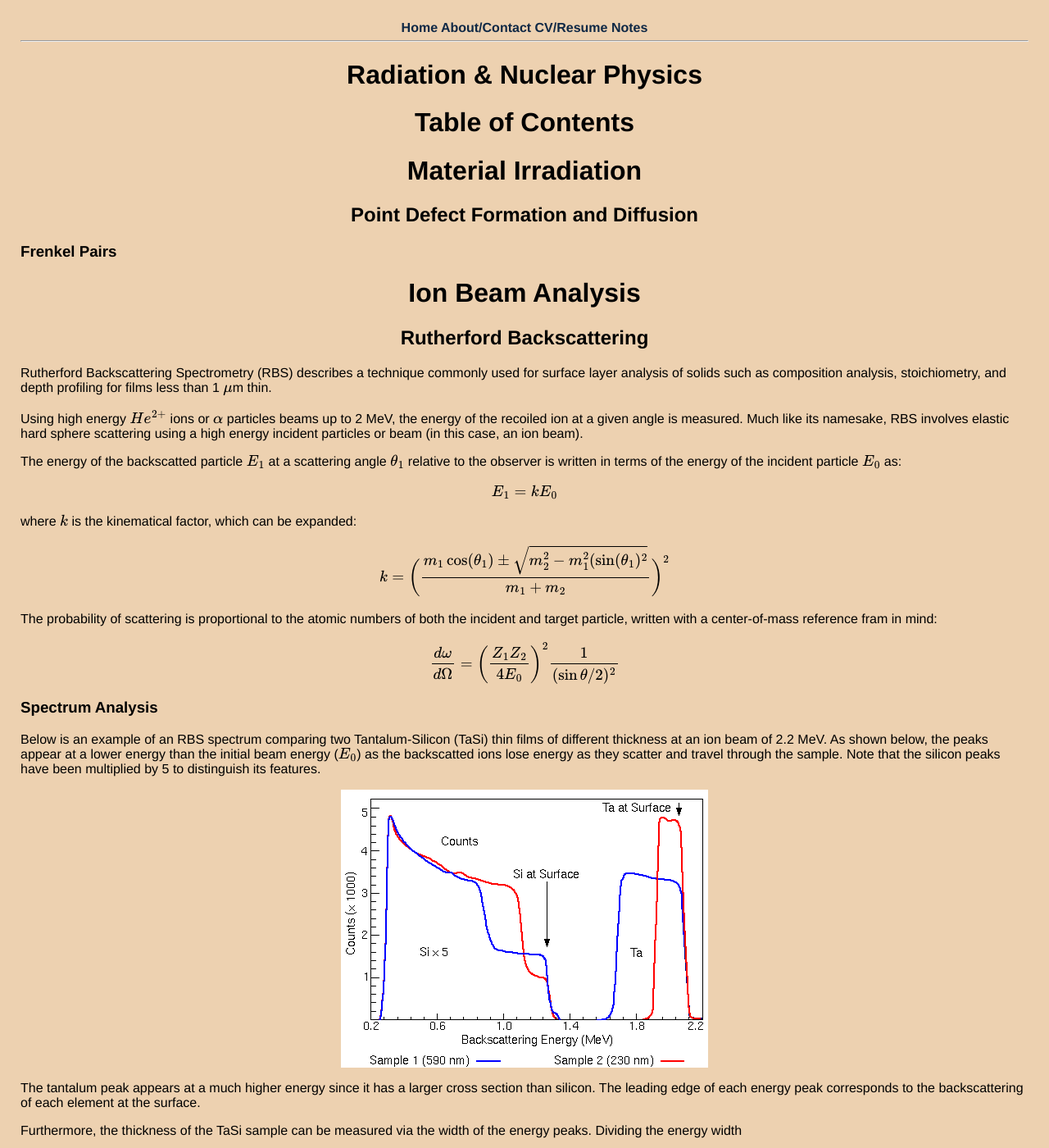
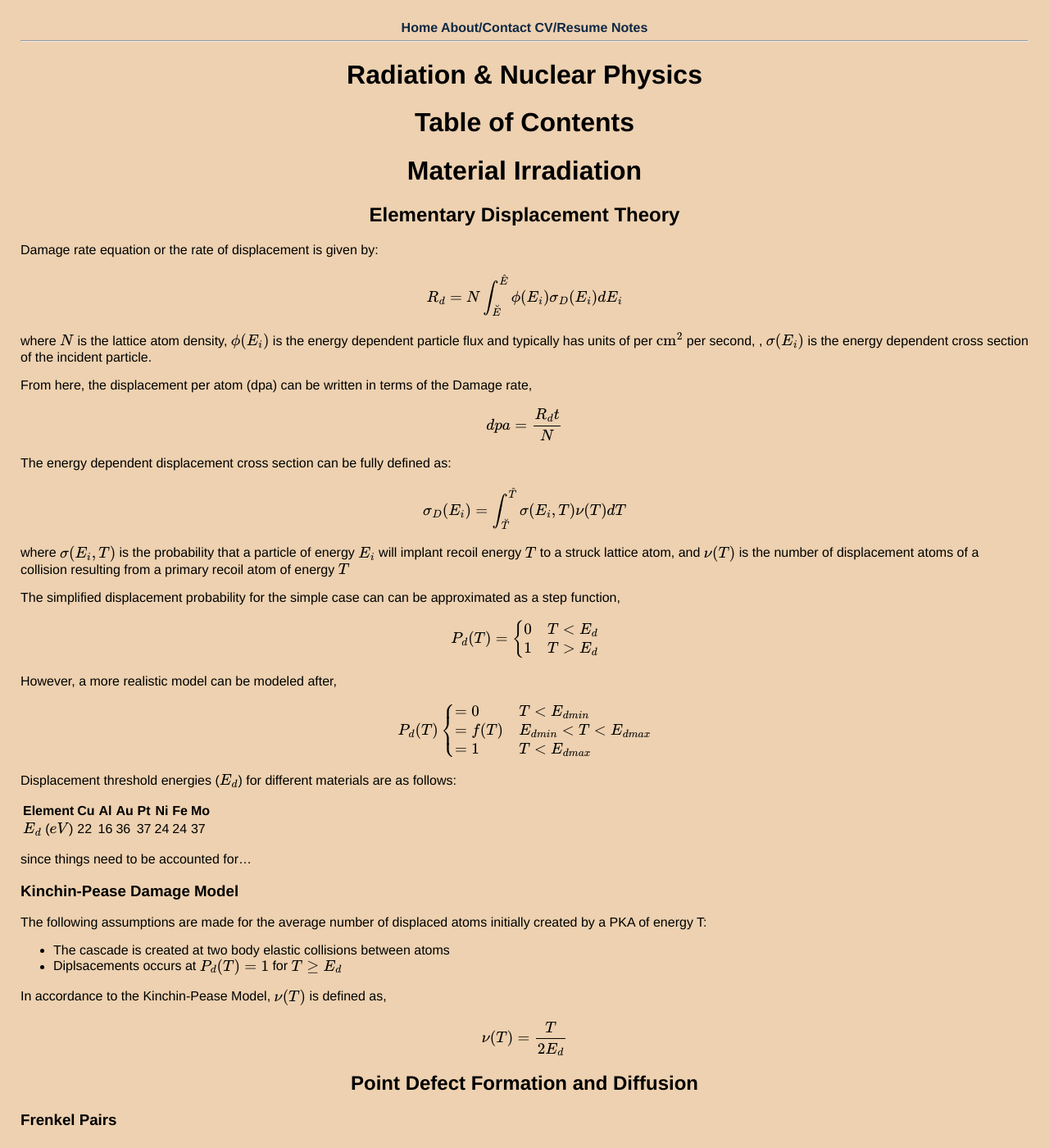
Before and after one commit to thaihangchung7/thaihangchung7.github.io, a Jekyll site: the page built from _notes/Radphy.md, in a window 1280 px wide and 1400 px high. Shown: the whole window at 82% size. Built offline with Jekyll 4.4.1, drawn with Linux system fonts in a browser that asks for light colours; formulas are drawn with MathJax 3.

Commit message:
Definitions and terms for dpa

```diff
--- a/_notes/Radphy.md
+++ b/_notes/Radphy.md
@@ -8,6 +8,67 @@ Table of Contents
 =================
 
 # Material Irradiation
+
+## Elementary Displacement Theory
+
+Damage rate equation or the rate of displacement is given by:
+
+$$ R_{d} = N \int_{\breve{E}}^{\hat{E}} \phi(E_{i}) \sigma_{D} (E_{i}) dE_{i} $$
+
+where $$N$$ is the lattice atom density, $$\phi(E_{i})$$ is the energy dependent particle flux and typically has units of per $$\text{cm}^{2}$$ per second,
+, $$\sigma(E_{i})$$ is the energy dependent cross section of the incident particle.
+
+From here, the displacement per atom (dpa) can be written in terms of the Damage rate,
+
+$$ dpa = \frac{R_{d} t}{N} $$
+
+The energy dependent displacement cross section can be fully defined as:
+
+$$\sigma_{D} (E_{i}) = \int_{\breve{T}}^{\hat{T}} \sigma(E_{i},T) \nu(T) dT $$
+
+where $$\sigma(E_{i}, T)$$ is the probability that a particle of energy $$E_{i}$$ will implant recoil energy $$T$$ to a struck lattice atom, and $$\nu(T)$$ is the number of displacement atoms of a collision resulting from a primary recoil atom of energy $$T$$
+
+The simplified displacement probability for the simple case can can be approximated as a step function,
+
+$$ P_{d} (T) = \begin{cases}
+
+0 & T < E_{d} \\
+1 & T > E_{d}
+
+\end{cases}
+
+$$
+
+However, a more realistic model can be modeled after,
+
+$$ P_{d} (T) \begin{cases}
+
+=0 &  T < E_{d min} \\
+=f(T) &  E_{d min} < T < E_{d max} \\
+=1 &  T <E_{d max}
+
+\end{cases}
+$$
+
+Displacement threshold energies ($$E_{d}$$) for different materials are as follows:
+
+| Element | Cu | Al | Au | Pt | Ni | Fe | Mo |
+|---------|----|----|----|----|----|----|----|
+|$$E_{d}$$ ($$eV$$) | 22 | 16 | 36 | 37 | 24 | 24 | 37 |
+
+since things need to be accounted for...
+
+### Kinchin-Pease Damage Model
+
+The following assumptions are made for the average number of displaced atoms initially created by a PKA of energy T:
+
++ The cascade is created at two body elastic collisions between atoms
++ Diplsacements occurs at $$P_{d} (T) = 1$$ for $$T \geq E_{d}$$
+
+In accordance to the Kinchin-Pease Model, $$\nu (T)$$ is defined as,
+
+$$ \nu (T) = \frac{T}{2 E_{d}}$$
+
 
 ## Point Defect Formation and Diffusion
 
```
